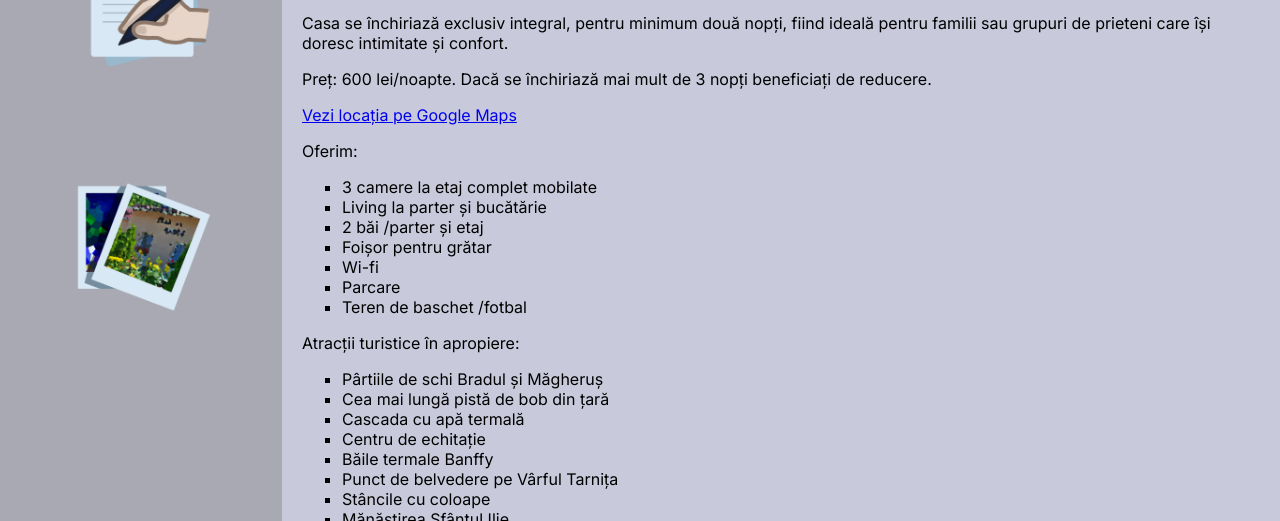
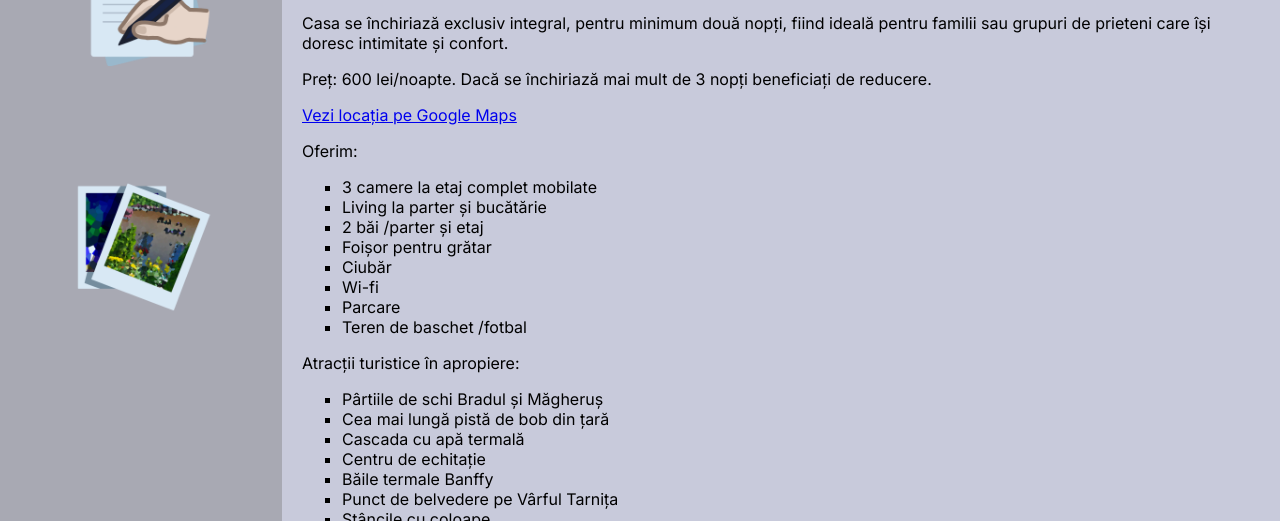
Before and after one commit to dask-30/casa-maria, a plain HTML site: page index.html in a window 1280 px wide. Shown: the part 579-1100 px from the top of the page. Drawn offline with Linux system fonts and the light colour scheme; no server answers.

Commit message:
Revise index.html with updated content and structure
Updated the HTML structure and added a new service (Ciubăr) to the offerings.

```diff
--- a/index.html
+++ b/index.html
@@ -52,6 +52,7 @@
                 <li>Living la parter și bucătărie</li>
                 <li>2 băi /parter și etaj</li>
                 <li>Foișor pentru grătar</li>
+                <li>Ciubăr</li>
                 <li>Wi-fi</li>
                 <li>Parcare</li>
                 <li>Teren de baschet /fotbal</li>
```
